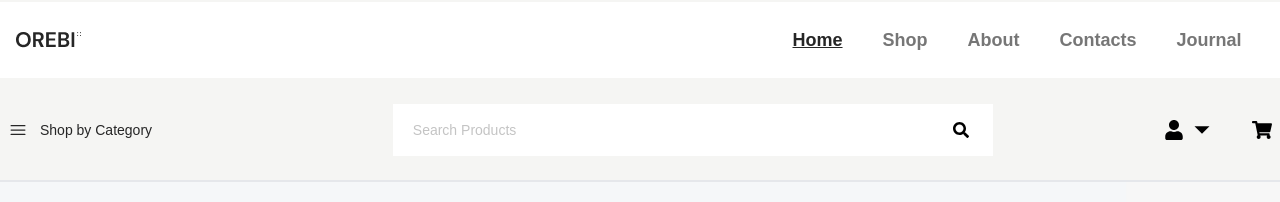
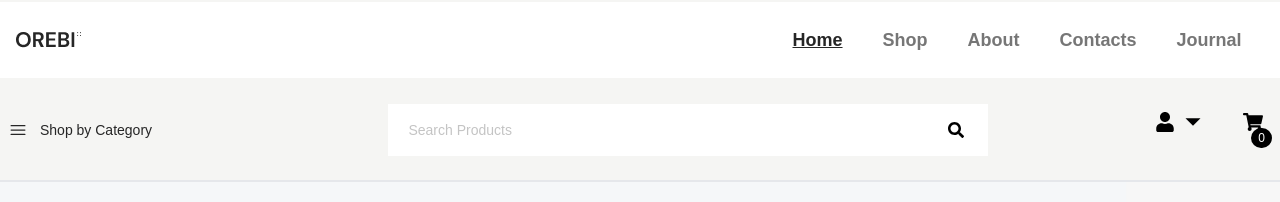
Before and after one commit to helal119465/Oreby, a React (Vite) app: page / in a window 1280 px wide. Shown: the top 202 px of the page. Built offline with nearby package versions, Linux system fonts and the light colour scheme.

Commit message:
CartDrop

```diff
--- a/src/component/layout/CartDropDown.jsx
+++ b/src/component/layout/CartDropDown.jsx
@@ -6,8 +6,12 @@ import Img from "./Img";
 import CartImg from "../../assets/CartImg.png";
 import { ImCross } from "react-icons/im";
 import Button from "./Button";
+import { useSelector } from "react-redux";
 
 const CartDropDown = () => {
+  const totalCartData = useSelector((state) => {
+    return state.addtocart.cartData.length;
+  });
   let [show, setShow] = useState(false);
   let cart = useRef();
   useEffect(() => {
@@ -20,8 +24,11 @@ const CartDropDown = () => {
     });
   });
   return (
-    <div className=" relative z-20" ref={cart}>
-      <FaShoppingCart className="text-xl cursor-pointer" />
+    <div className=" z-20 relative" ref={cart}>
+      <FaShoppingCart className="text-xl cursor-pointer " />
+      <span className="ml-2 px-[7px] py-[2px] -mt-1 bg-black text-white rounded-full text-xs block">
+        {totalCartData}
+      </span>
       {show && (
         <DropDownItem
           className={
```
